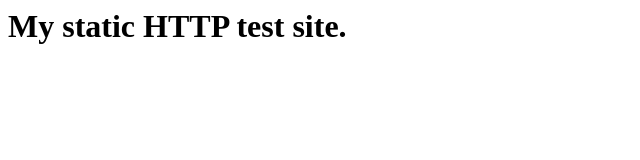
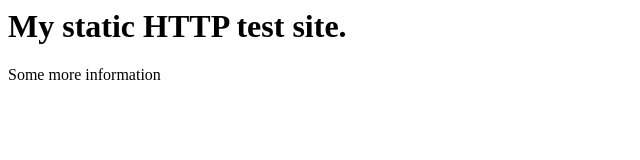
Before and after one commit to jbeers/static-http-test, a plain HTML site: page src/index.html in a window 1280 px wide. Shown: the whole page, without its empty margins (0-640 px from the left). Drawn offline with Linux system fonts and the light colour scheme.

Commit message:
Update app

```diff
--- a/src/index.html
+++ b/src/index.html
@@ -3,6 +3,8 @@
 <body>
     <h1>My static HTTP test site.</h1>
 
+    <p>Some more information</p>
+
 </body>
 
 </html>
```
